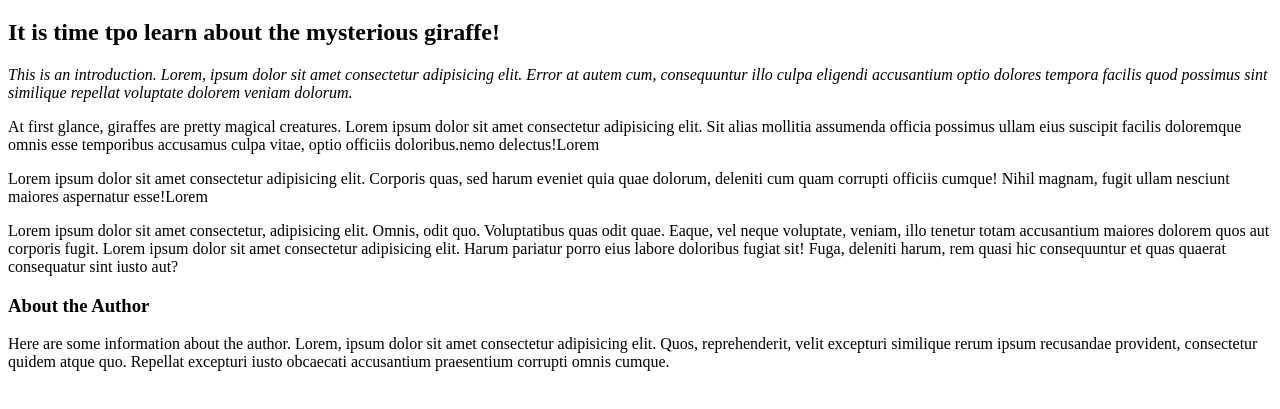
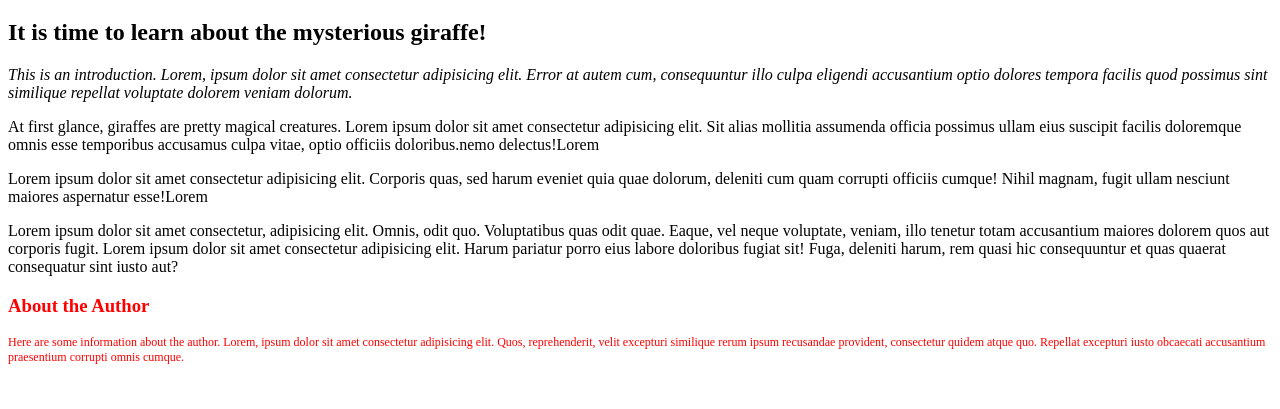
Before and after one commit to Esther-Anyona/favorite-animal, a plain HTML site: page index.html in a window 1280 px wide. Shown: the part 61-470 px from the top of the page. Drawn offline with Linux system fonts and the light colour scheme.

Commit message:
Adds changes to HTML and CSS to make the page better

```diff
--- a/css/index.css
+++ b/css/index.css
@@ -1,3 +1,9 @@
 .intro{
   font-style: italic;
 }
+.Author{
+  color: red;
+}
+p.Author{
+  font-size: 12px;
+}
--- a/index.html
+++ b/index.html
@@ -9,12 +9,12 @@
 </head>
 <body>
   <h1>Giraffes</h1>
-  <h2>It is time tpo learn about the mysterious giraffe!</h2>
+  <h2>It is time to learn about the mysterious giraffe!</h2>
   <p class="intro">This is an introduction. Lorem, ipsum dolor sit amet consectetur adipisicing elit. Error at autem cum, consequuntur illo culpa eligendi accusantium optio dolores tempora facilis quod possimus sint similique repellat voluptate dolorem veniam dolorum.</p>
   <p>At first glance, giraffes are pretty magical creatures. Lorem ipsum dolor sit amet consectetur adipisicing elit. Sit alias mollitia assumenda officia possimus ullam eius suscipit facilis doloremque omnis esse temporibus accusamus culpa vitae, optio officiis doloribus.nemo delectus!Lorem</p>
   <p>Lorem ipsum dolor sit amet consectetur adipisicing elit. Corporis quas, sed harum eveniet quia quae dolorum, deleniti cum quam corrupti officiis cumque! Nihil magnam, fugit ullam nesciunt maiores aspernatur esse!Lorem</p>
   <p>Lorem ipsum dolor sit amet consectetur, adipisicing elit. Omnis, odit quo. Voluptatibus quas odit quae. Eaque, vel neque voluptate, veniam, illo tenetur totam accusantium maiores dolorem quos aut corporis fugit. Lorem ipsum dolor sit amet consectetur adipisicing elit. Harum pariatur porro eius labore doloribus fugiat sit! Fuga, deleniti harum, rem quasi hic consequuntur et quas quaerat consequatur sint iusto aut?</p>
-  <h3>About the Author</h3>
-  <p>Here are some information about the author. Lorem, ipsum dolor sit amet consectetur adipisicing elit. Quos, reprehenderit, velit excepturi similique rerum ipsum recusandae provident, consectetur quidem atque quo. Repellat excepturi iusto obcaecati accusantium praesentium corrupti omnis cumque.</p>
+  <h3 class="Author">About the Author</h3>
+  <p class="Author">Here are some information about the author. Lorem, ipsum dolor sit amet consectetur adipisicing elit. Quos, reprehenderit, velit excepturi similique rerum ipsum recusandae provident, consectetur quidem atque quo. Repellat excepturi iusto obcaecati accusantium praesentium corrupti omnis cumque.</p>
 </body>
 </html>
```
